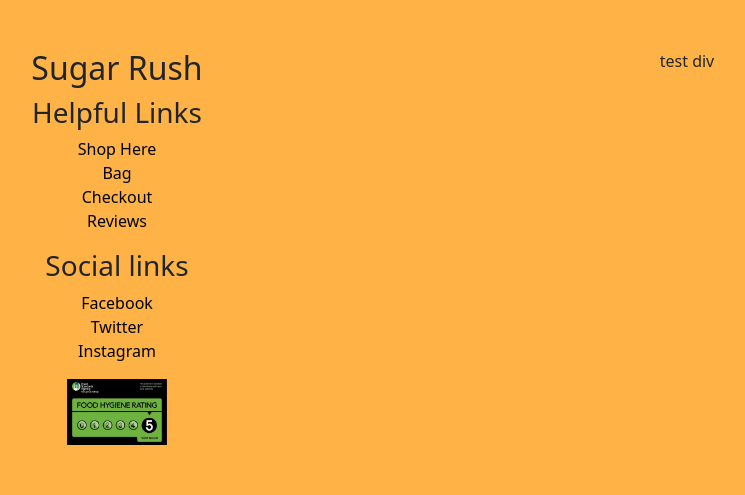
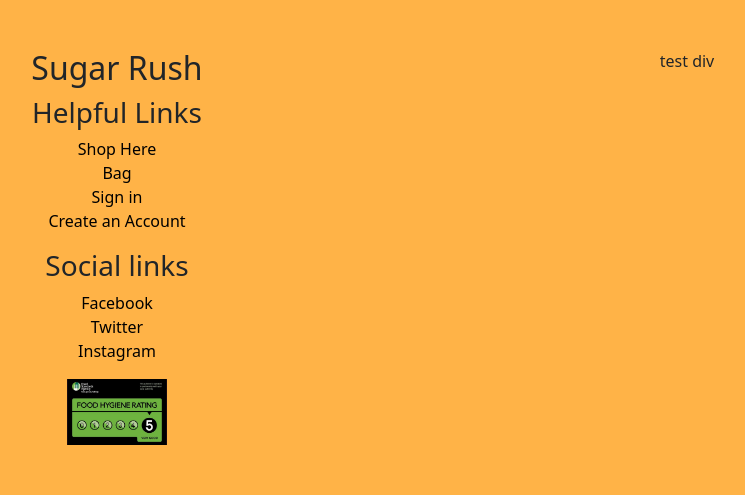
Before and after one commit to HarrisonT1/Portfolio-Project-5, a Django app: page /bag/ in a window 1280 px wide. Shown: the part 305-800 px from the top of the page, without its empty margins (238-983 px from the left). Run offline with Django 4.2, Linux system fonts and the light colour scheme; some libraries are stand-ins or nearby versions.

Commit message:
Added href values to navigation

```diff
--- a/accounts/urls.py
+++ b/accounts/urls.py
@@ -3,5 +3,5 @@ from . import views  # import views.py from the current directory
 
 
 urlpatterns = [
-    path('', views.view_account, name="accounts"),
+    path('', views.view_account, name="profile"),
 ]
--- a/templates/includes/footer.html
+++ b/templates/includes/footer.html
@@ -6,10 +6,14 @@
                     <h2>Sugar Rush</h2>
                     <ul>
                         <h3>Helpful Links</h3>
-                        <li><a href="">Shop Here</a></li>
-                        <li><a href="">Bag</a></li>
-                        <li><a href="">Checkout</a></li>
-                        <li><a href="">Reviews</a></li>
+                        <li><a href="{% url 'products' %}">Shop Here</a></li>
+                        <li><a href="{% url 'view_bag' %}">Bag</a></li>
+                        {% if user.is_authenticated %}
+                            <li><a href="{% url 'profile' %}">My Profile</a></li>
+                        {% else %}
+                            <li><a href="{% url 'account_login' %}">Sign in</a></li>
+                            <li><a href="{% url 'account_signup' %}">Create an Account</a></li>
+                        {% endif %}
                     </ul>
                     <ul>
                         <h3>Social links</h3>
--- a/templates/includes/navbar.html
+++ b/templates/includes/navbar.html
@@ -6,7 +6,7 @@
     </button>
     <div class="collapse navbar-collapse" id="navbarSupportedContent">
         <a href="{% url 'products' %}">All Products</a>
-        <form class="d-flex mx-auto" role="search">
+        <form class="d-flex mx-auto" role="search" action="{% url 'products' %}">
             <input name="q" class="form-control me-2" type="search" id="navbar-search" placeholder="Search" aria-label="Search"/>
             <button type="submit"><i class="fa-solid fa-magnifying-glass"></i></button>
         </form>
@@ -17,7 +17,7 @@
                     <ul class="dropdown-menu dropdown-menu-end">
                         <p>Signed in as: {{ user.username }}</p>
                         <li>
-                            <a href="{% url 'accounts' %}">Edit Profile</a>
+                            <a href="{% url 'profile' %}">Edit Profile</a>
                         </li>
                         <li>
                             <a href="{% url 'account_logout' %}">Sign Out</a>
```
